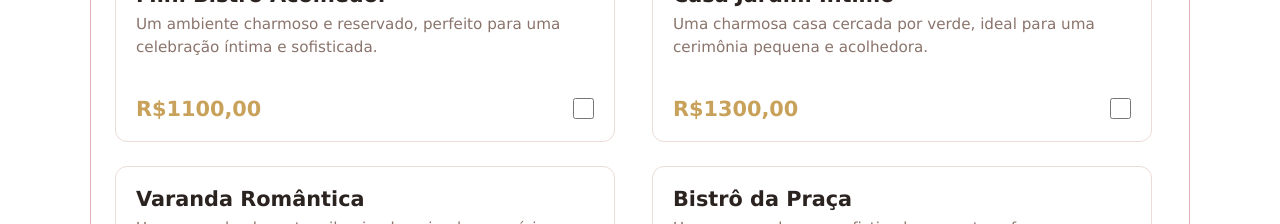
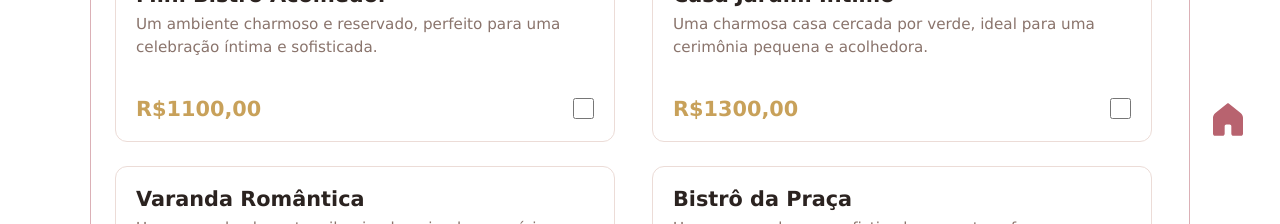
Before and after one commit to antoniocarlosx/wedding-planner, a React (Vite) app: page / in a window 1280 px wide. Both pictures are taken after a click on the button "Comece Agora!". Shown: the part 554-778 px from the top of the page. Built offline with nearby package versions, Linux system fonts and the light colour scheme.

Commit message:
feat: adiciona botão de ir ao topo

```diff
--- /dev/null
+++ b/src/GoHomeBtn.css
@@ -0,0 +1,25 @@
+.iconbutton {
+  margin: 2rem;
+  width: 40px;
+  align-items: center;
+  justify-content: center;
+  display: flex;
+
+  border-radius: 100%;
+
+  position: fixed;
+  bottom: 40px;
+  right: 0;
+}
+
+.iconbutton svg {
+  width: 40px;
+}
+
+#go-home svg path {
+  fill: var(--color-primary);
+}
+
+#go-home:hover svg path {
+  fill: #e91e63;
+}
--- /dev/null
+++ b/src/GoHomeBtn.jsx
@@ -0,0 +1,25 @@
+import React from "react";
+import "./GoHomeBtn.css"
+
+const GoHomeBtn = ({href}) => {
+  return (
+    <>
+      <div id="go-home" className="iconbutton">
+        <a href={href}>
+          <svg
+            xmlns="http://www.w3.org/2000/svg"
+            x="0px"
+            y="0px"
+            width="100"
+            height="100"
+            viewBox="0 0 48 48"
+          >
+            <path d="M39.5,43h-9c-1.381,0-2.5-1.119-2.5-2.5v-9c0-1.105-0.895-2-2-2h-4c-1.105,0-2,0.895-2,2v9c0,1.381-1.119,2.5-2.5,2.5h-9	C7.119,43,6,41.881,6,40.5V21.413c0-2.299,1.054-4.471,2.859-5.893L23.071,4.321c0.545-0.428,1.313-0.428,1.857,0L39.142,15.52	C40.947,16.942,42,19.113,42,21.411V40.5C42,41.881,40.881,43,39.5,43z"></path>
+          </svg>
+        </a>
+      </div>
+    </>
+  );
+};
+
+export default GoHomeBtn;
--- a/src/NavBar.jsx
+++ b/src/NavBar.jsx
@@ -8,7 +8,7 @@ export const NavBar = ({ links, appName, children }) => {
     <>
       <header className="navbar-header">
         <div className="nav-title">
-          <span className="app-name">{appName}</span>
+          <span id="home" className="app-name">{appName}</span>
           <button
             type="button"
             className={`menu-toggler ${isOpen ? "active" : ""}`}
--- a/src/WeddingPlanner.jsx
+++ b/src/WeddingPlanner.jsx
@@ -5,6 +5,8 @@ import TotalCost from "./TotalCost";
 import NumberOfGuests from "./NumberOfGuests";
 import ItemsDisplay from "./ItemsDisplay";
 import { NavBar } from "./NavBar";
+import GoHomeBtn from "./GoHomeBtn";
+
 import { incrementDecorQuantity, decrementDecorQuantity } from "./decorSlice";
 import { incrementSoundQuantity, decrementSoundQuantity } from "./soundSlice";
 import { toggleCateringSelection } from "./cateringSlice";
@@ -189,7 +191,7 @@ const WeddingPlanner = () => {
 
   return (
     <>
-      <NavBar links={navLinks} appName={'Wedding Planner'}>
+      <NavBar links={navLinks} appName={"Wedding Planner"}>
         <div className="nav-right">
           <button
             className="details-btn"
@@ -505,6 +507,8 @@ const WeddingPlanner = () => {
         ) : (
           <div className="amount_details"></div>
         )}
+
+       <GoHomeBtn href="#home"/>
       </main>
     </>
   );
```
